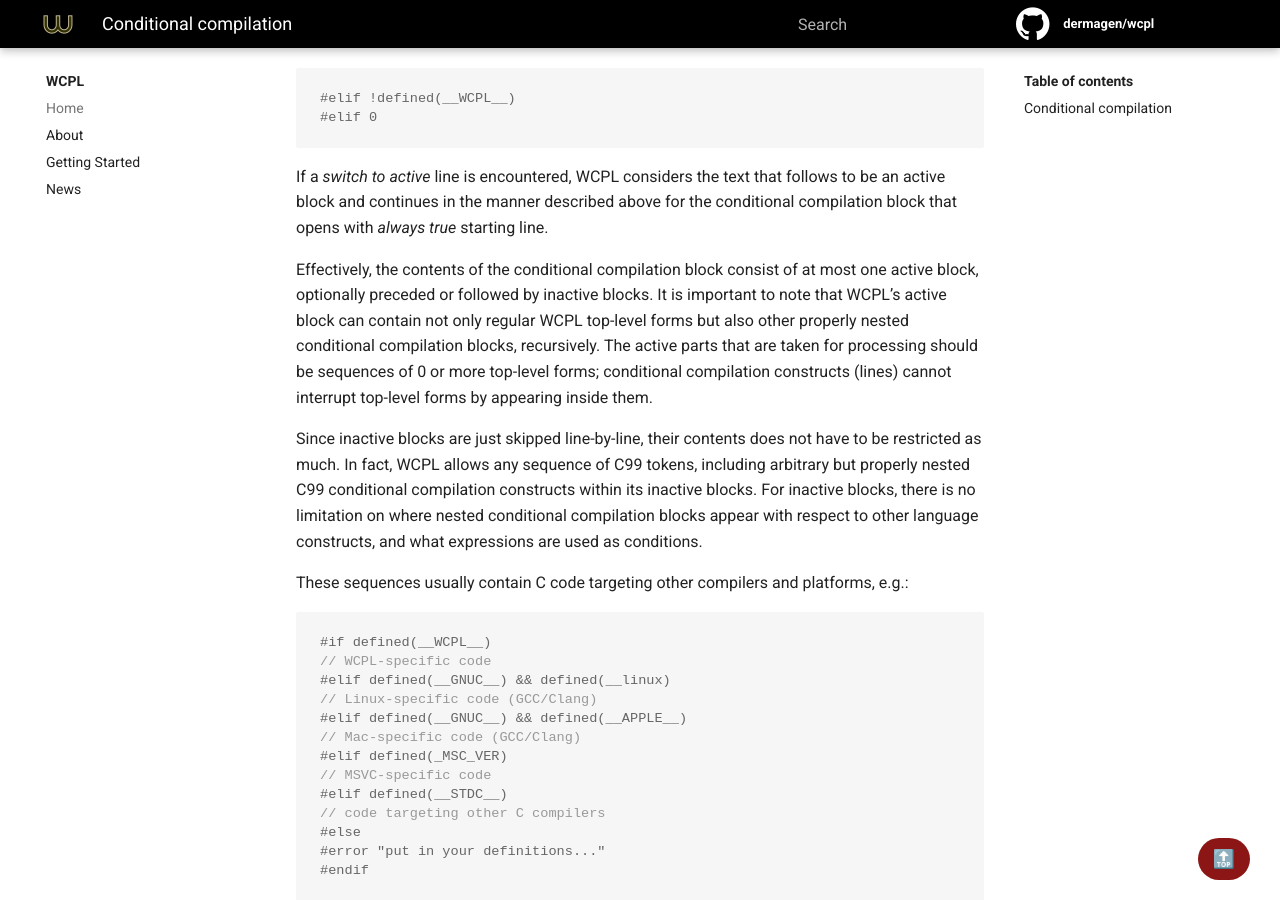
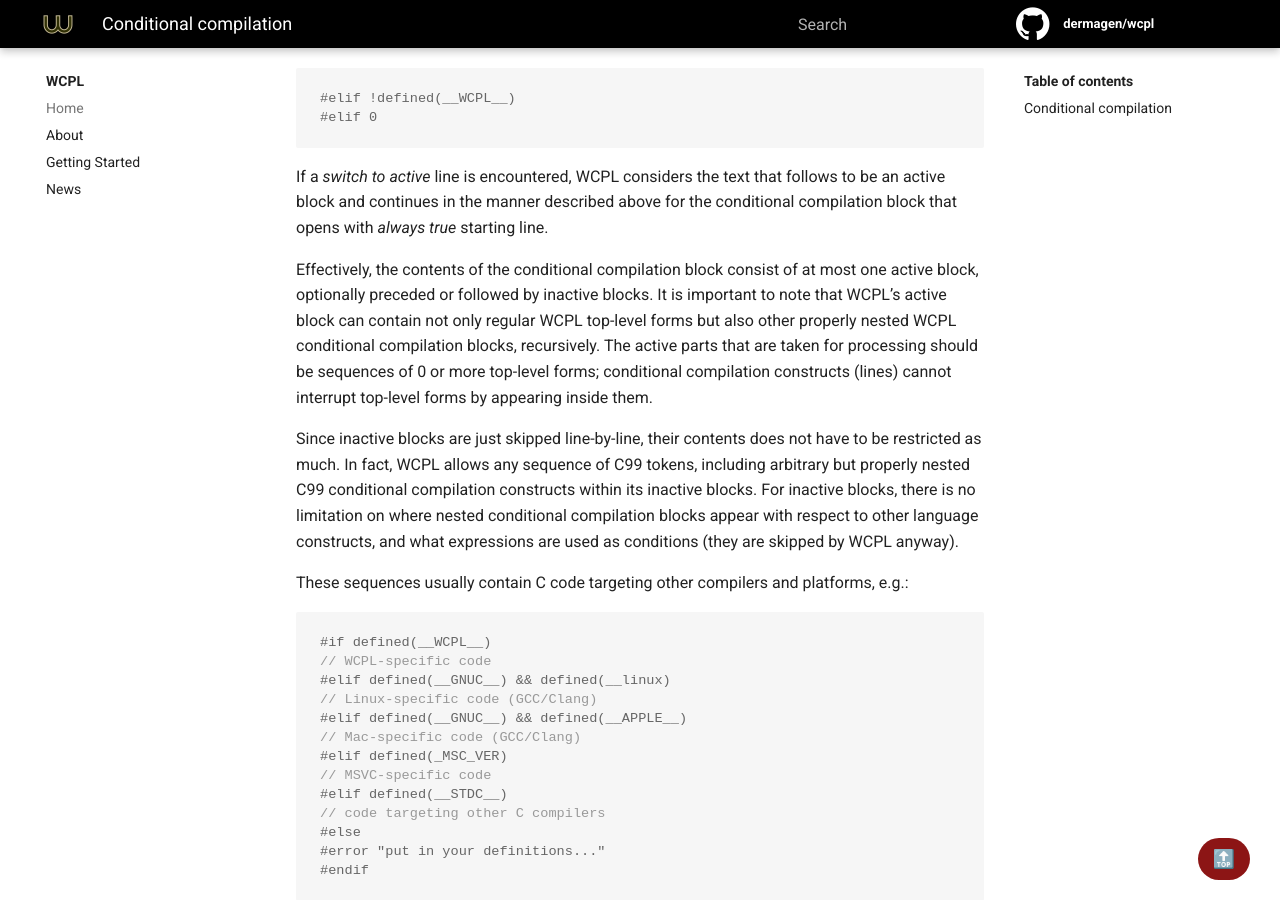
Before and after one commit to false-schemers/wcpl, a Jekyll site: the page built from docs/_posts/2023-05-25-condcomp.md, in a window 1280 px wide and 900 px high, scrolled down 1482 px. Built offline with Jekyll 4.4.1, drawn with Linux system fonts in a browser that asks for light colours; our own code applies the rules of GitHub Pages for plain Markdown files; some of the changed text lies outside the part shown.

Commit message:
Update 2023-05-25-condcomp.md

```diff
--- a/docs/_posts/2023-05-25-condcomp.md
+++ b/docs/_posts/2023-05-25-condcomp.md
@@ -15,7 +15,7 @@ to be ignored by WCPL compiler on line-by-line basis.
 These constructs look similar to what C programmers are used to, but are not
 based on defined macros and constant expressions. The *conditions* being tested
 for inclusion or exclusion of certain blocks of text are just lexical variations
-of the *always true* and *always false* themes.
+on the *always true* and *always false* themes.
 
 The WCPL compiler treats the following starting constructs as *always true*:
 
@@ -92,7 +92,7 @@ Effectively, the contents of the conditional compilation block consist
 of at most one active block, optionally preceded or followed by inactive
 blocks. It is important to note that WCPL's active block can contain
 not only regular WCPL top-level forms but also other properly nested
-conditional compilation blocks, recursively. The active parts that
+WCPL conditional compilation blocks, recursively. The active parts that
 are taken for processing should be sequences of 0 or more top-level
 forms; conditional compilation constructs (lines) cannot interrupt
 top-level forms by appearing inside them.
@@ -103,7 +103,7 @@ of C99 tokens, including arbitrary but properly nested C99 conditional
 compilation constructs within its inactive blocks. For inactive blocks,
 there is no limitation on where nested conditional compilation blocks
 appear with respect to other language constructs, and what expressions
-are used as conditions.
+are used as conditions (they are skipped by WCPL anyway).
 
 These sequences usually contain C code targeting other compilers and
 platforms, e.g.:
```
